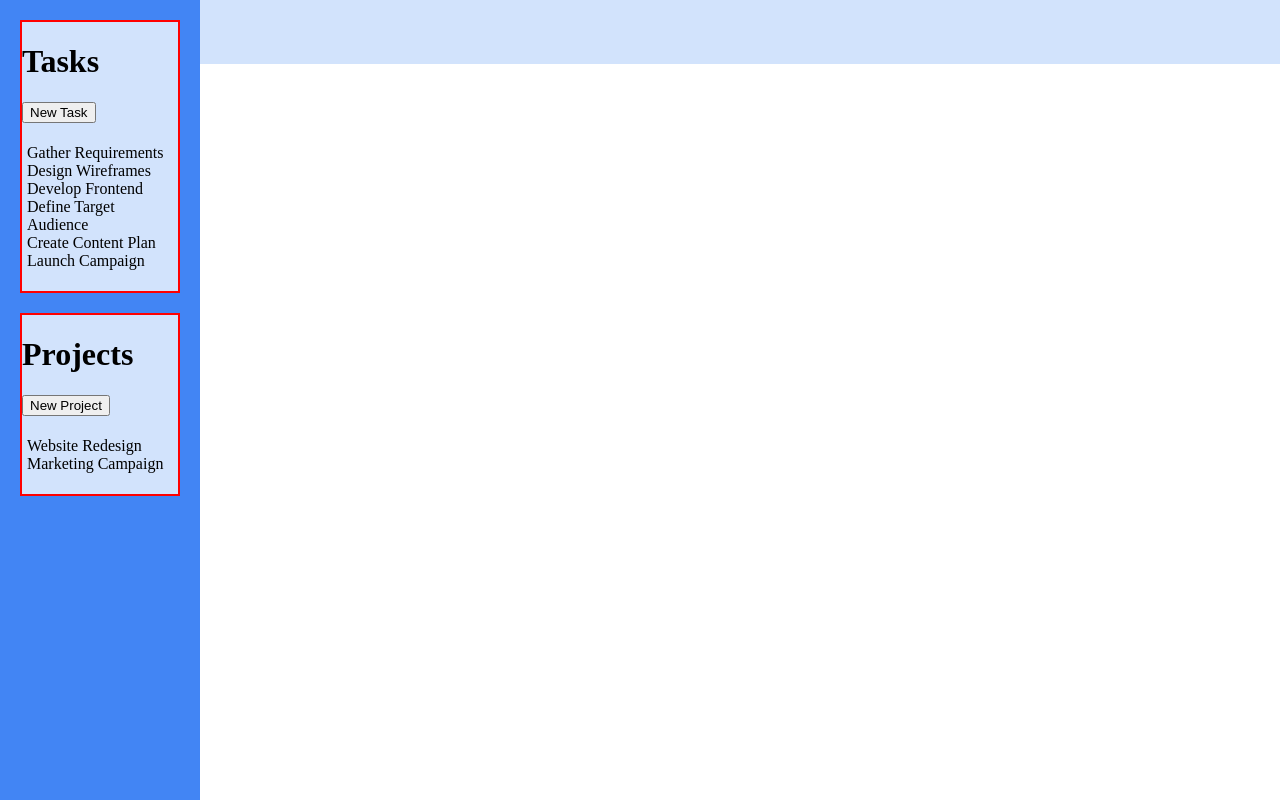
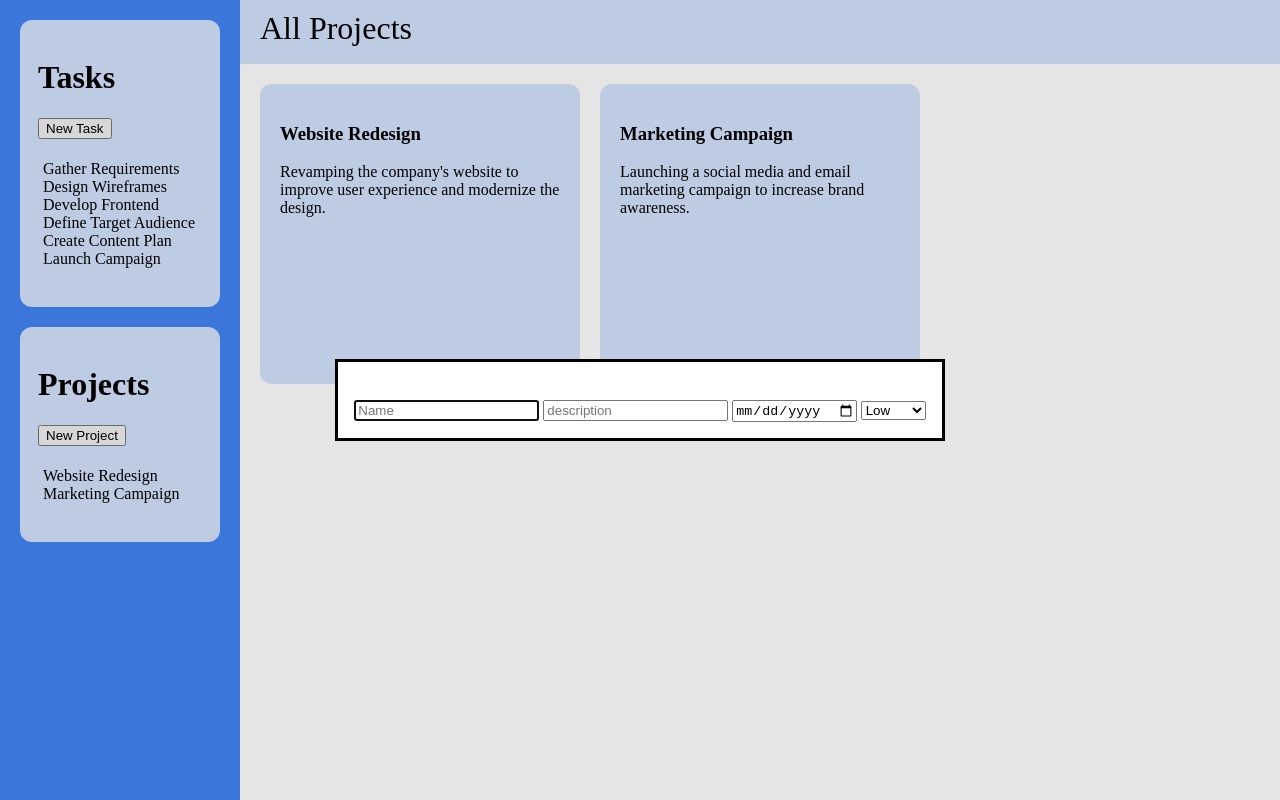
Before and after one commit to miryarik/todo, a website built with webpack: page src/template.html in a window 1280 px wide. Both pictures are taken after a click on the button "New Task". Shown: the top 800 px of the page. Built offline with nearby package versions, Linux system fonts and the light colour scheme.

Commit message:
added new project creation and rendering

```diff
--- a/src/scripts/index.js
+++ b/src/scripts/index.js
@@ -1,6 +1,6 @@
 import { projectHandler } from "./projects.js";
 import { taskHandler } from "./tasks.js";
-import { sidebarRenderer } from "./renderer.js";
+import { sidebarRenderer, contentRenderer } from "./renderer.js";
 import "../styles/styles.css";
 
 
@@ -11,13 +11,17 @@ document.addEventListener("DOMContentLoaded", () => {
 
     sidebarRenderer.renderTaskList();
     sidebarRenderer.renderProjectList();
+    sidebarRenderer.setupSidebarButtons();
+
+    contentRenderer.renderAllProjects();
 
 });
 
 
 window.addEventListener('beforeunload', () => {
+
     // Save current state back to localStorage
-    // projectHandler.saveProjectsToStorage();
-    // taskHandler.saveTasksToStorage();
+    projectHandler.saveProjectsToStorage();
+    taskHandler.saveTasksToStorage();
 
 });
--- a/src/scripts/renderer.js
+++ b/src/scripts/renderer.js
@@ -1,5 +1,6 @@
 import { taskHandler } from "./tasks.js";
 import { projectHandler } from "./projects.js";
+import { getCards } from "./utils.js";
 
 const sidebar = document.querySelector("sidebar");
 
@@ -8,6 +9,7 @@ function renderTaskList() {
     // put them in the sidebar tasks list
 
     const allTasks = taskHandler.getAllTasks();
+    sidebar.querySelector("ul.task-list");
 
     allTasks.forEach((task) => {
         const taskLi = document.createElement("li");
@@ -25,6 +27,8 @@ function renderProjectList() {
     // put them in the sidebar projects list
 
     const allProjects = projectHandler.getAllProjects();
+    sidebar.querySelector("ul.project-list").innerHTML = "";
+
 
     allProjects.forEach((project) => {
         const projectLi = document.createElement("li");
@@ -36,10 +40,88 @@ function renderProjectList() {
         sidebar
             .querySelector(".projects ul.project-list")
             .appendChild(projectLi);
+
     });
+
 }
+
+
+function setupSidebarButtons() {
+
+    const newTaskBtn = document.querySelector("sidebar button#new-task-btn");
+    const newProjectBtn = document.querySelector("sidebar button#new-project-btn");
+
+    newTaskBtn.addEventListener("click", () => {
+        renderNewTaskDialog();
+    });
+
+    newProjectBtn.addEventListener("click", () => {
+        renderNewProjectDialog();
+    });
+
+}
+
+function renderNewTaskDialog() {
+
+    const dialog = document.querySelector("dialog.new-task-dialog");
+    dialog.showModal();
+
+    dialog.querySelector("h1").innerText
+
+}
+
+
+function renderNewProjectDialog() {
+
+    const dialog = document.querySelector("dialog.new-project-dialog");
+    dialog.showModal();
+
+    dialog.querySelector("h1").innerText = "New Project";
+    dialog.querySelector("button").addEventListener("click", () => {
+
+        const name = dialog.querySelector("input#name").value;
+        const description = dialog.querySelector("input#name").value;
+
+        projectHandler.createNewProject(name, description);
+
+        renderProjectList();
+        renderAllProjects();
+
+    });
+
+}
+
+
+function renderAllProjects() {
+    // get all projects
+    // make a card for each project
+    // add the cards to container element
+
+    const content = document.querySelector("container content");
+    content.setAttribute("class", "all-projects");
+    content.innerHTML = "";
+
+    const header = document.querySelector("container header");
+
+    header.innerText = "All Projects";
+
+    const allProjects = projectHandler.getAllProjects();
+
+    const projectCards = getCards(allProjects);
+
+    projectCards.forEach(card => {
+        content.appendChild(card);
+    });
+
+}
+
+export const contentRenderer = {
+    renderAllProjects,
+}
+
 
 export const sidebarRenderer = {
     renderTaskList,
     renderProjectList,
+    setupSidebarButtons
 };
--- a/src/scripts/utils.js
+++ b/src/scripts/utils.js
@@ -10,3 +10,28 @@ export function getNewId() {
 
     return id;
 }
+
+
+export function getCards(projects) {
+
+    const cards = []
+
+    projects.forEach(project => {
+
+        const card = document.createElement("card");
+        card.setAttribute("id", project.id);
+
+        const name = document.createElement("h3");
+        name.innerText = project.name;
+
+        const description = document.createElement("p");
+        description.innerText = project.description;
+
+        card.appendChild(name);
+        card.appendChild(description);
+        cards.push(card);
+
+    });
+
+    return cards;
+}
--- a/src/styles/styles.css
+++ b/src/styles/styles.css
@@ -13,10 +13,11 @@ body {
     padding: 0;
 
     height: 100vh;
-    width: 100vw;
+    width: 100%;
 
     display: grid;
-    grid-template-columns: 200px 1fr;
+    grid-template-columns: 240px 1fr;
+
 
     sidebar {
         background-color: var(--blue-main);
@@ -27,8 +28,11 @@ body {
         flex-direction: column;
         gap: 20px;
 
+
         .sidebar-item {
-            border: 2px solid red;
+            border-radius: 12px;
+
+            padding: 18px;
 
             background-color: var(--blue-light);
 
@@ -41,6 +45,7 @@ body {
 
     }
 
+
     container {
 
         display: grid;
@@ -49,7 +54,43 @@ body {
         background-color: var(--content-blue-light);
 
         header {
+
+            grid-row: 1;
+
+            font-size: 32px;
+
+            padding: 10px 20px;
+
+            vertical-align: center;
+
             background-color: var(--blue-light);
+        }
+
+        content {
+
+            grid-row: 2;
+
+            padding: 20px;
+
+            &.all-projects {
+
+                display: grid;
+                grid-template-rows: repeat(3, 300px);
+                grid-template-columns: repeat(auto-fill, minmax(260px, 1fr));
+                gap: 20px;
+
+
+
+            }
+
+            card {
+                background-color: var(--blue-light);
+
+                padding: 20px;
+
+                border-radius: 12px;
+            }
+
         }
     }
 }
--- a/src/template.html
+++ b/src/template.html
@@ -5,7 +5,31 @@
     <meta name="viewport" content="width=device-width, initial-scale=1.0">
     <title>Todo</title>
 </head>
+
 <body>
+
+    <dialog class="new-project-dialog">
+        <h1></h1>
+        <form method="dialog">
+            <input type="text" id="name" placeholder="Name">
+            <input type="text" id="description" placeholder="Description">
+            <button>Add</button>
+        </form>
+    </dialog>
+
+    <dialog class="new-task-dialog">
+        <h1></h1>
+        <form method="dialog">
+            <input type="text" id="name" placeholder="Name">
+            <input type="text" id="description" placeholder="description">
+            <input type="date" id="due-date">
+            <select id="priority">
+                <option value="high">Low</option>
+                <option value="high">Normal</option>
+                <option value="high">High</option>
+            </select>
+        </form>
+    </dialog>
 
     <sidebar>
         <div class="tasks sidebar-item">
```
